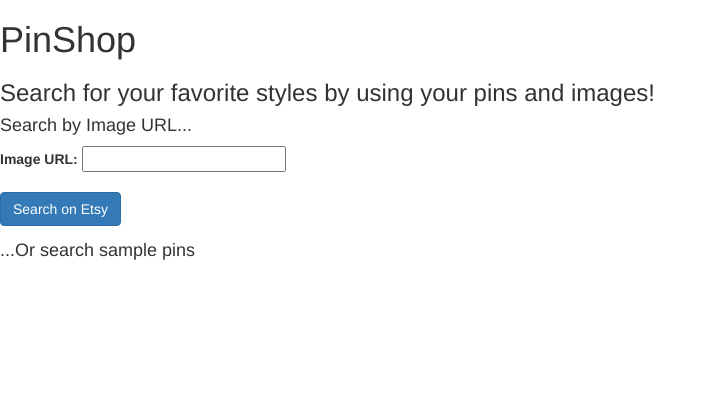
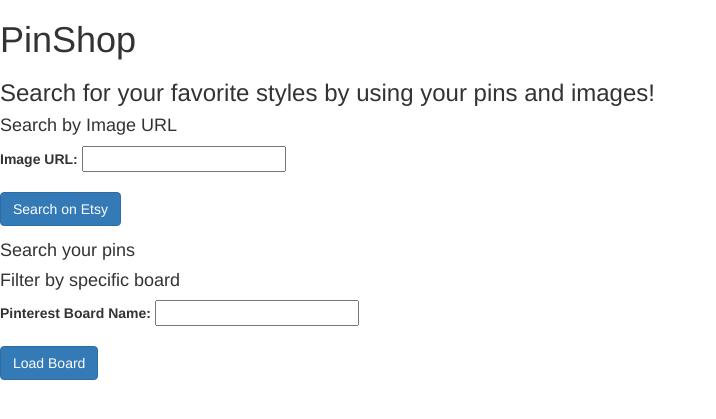
Before and after one commit to MelodyChu/PinShop-app, a Flask app: page /search in a window 1280 px wide. Shown: the part 52-471 px from the top of the page, without its empty margins (0-716 px from the left). Run offline with Flask 2, Linux system fonts and the light colour scheme; the visitor is signed in with stand-in values (Sample User, id 1); data that the repository does not hold is empty; some libraries are stand-ins or nearby versions.

Commit message:
Have Pinterest board filtering working & Pin Image URL search up and running; need to fix logout & size of request headers to Etsy

```diff
--- a/model.py
+++ b/model.py
@@ -13,7 +13,7 @@
 # Model definitions
 
 class User(db.Model):
-    """User of PinShop app; likely to implement user functionality fully in v2"""
+    """User of PinShop app; likely to implement user functionality fully in v2. For now, pin token is pin username"""
 
     __tablename__ = "users"
 
@@ -27,7 +27,7 @@
     size = db.Column(db.String(64), nullable=True) #selector for XS, small, medium, large
     pant_size = db.Column(db.Integer, nullable=True) #in inches; may be an extra column
     shoe_size = db.Column(db.Float, nullable=True) #US shoe sizes
-    pinterest_token = db.Column(db.String(100), nullable=True) #check pinterest user token formatting
+    pinterest_token = db.Column(db.String(100), nullable=True) #REPURPOSE to be pinterest username
 
     bookmarks = db.relationship('Bookmark') #relationship to bookmark
 
--- a/server.py
+++ b/server.py
@@ -10,7 +10,7 @@
 import json
 import pprint
 
-import requests
+import requests #check this
 
 from etsy_py.api import EtsyAPI
 
@@ -107,9 +107,48 @@
     r = requests.get("https://api.pinterest.com/v3/pidgets/boards/melodychuchu/fashion/pins/") # get my pins from fashion board
     melody_pins = r.json()
 
+    pin_list = [] #
+
+    for pin in melody_pins["data"]["pins"]: #data is a list of dictionaries; each pin is a dictionary containinin all info about pin
+        pin_dict = {} #each pin will be individual dictionary
+        pin_dict["id"] = pin["id"]
+        pin_dict["description"] = pin["description"]
+        pin_dict["dominant_color"] = pin["dominant_color"]
+        pin_dict["link"] = pin["link"]
+        pin_dict["image"] = pin["images"]["237x"]["url"]
+        pin_list.append(pin_dict) #append created filtered dictionaries into list
+
+    return pin_list # will change to return
+
+def get_user_pins_no_board(p_username): # may need to get pinterest username from DB. need to do board name conversion
+    """Make request ot Pinterest to get **user** pins with provided board; process to get fields. Returns list of dictionaries where e/ dict is pin obejct"""
+    pin_request_str = "https://api.pinterest.com/v3/pidgets/users/" + str(p_username) + "/pins/" # get my pins from fashion board
+    r = requests.get(pin_request_str)
+    user_pins = r.json()
+
     pin_list = [] #list of all pin dictionaries
 
-    for pin in melody_pins["data"]["pins"]: #data is a list of dictionaries; each pin is a dictionary containinin all info about pin
+    for pin in user_pins["data"]["pins"]: #data is a list of dictionaries; each pin is a dictionary containinin all info about pin
+        pin_dict = {} #each pin will be individual dictionary
+        pin_dict["id"] = pin["id"]
+        pin_dict["description"] = pin["description"]
+        pin_dict["dominant_color"] = pin["dominant_color"]
+        pin_dict["link"] = pin["link"]
+        pin_dict["image"] = pin["images"]["237x"]["url"]
+        pin_list.append(pin_dict) #append created filtered dictionaries into list
+
+    return pin_list # will change to return
+
+def get_user_pins_given_board(p_username, board): # may need to get pinterest username from DB. need to do board name conversion
+    """Make request ot Pinterest to get **user** pins with provided board; process to get fields. Returns list of dictionaries where e/ dict is pin obejct"""
+    board = board.replace(' ', '-') #replace spaces with dashes
+    pin_request_str = "https://api.pinterest.com/v3/pidgets/boards/" + str(p_username) + "/" + str(board) + "/pins/" # get my pins from fashion board
+    r = requests.get(pin_request_str)
+    user_pins = r.json()
+
+    pin_list = [] #list of all pin dictionaries
+
+    for pin in user_pins["data"]["pins"]: #data is a list of dictionaries; each pin is a dictionary containinin all info about pin
         pin_dict = {} #each pin will be individual dictionary
         pin_dict["id"] = pin["id"]
         pin_dict["description"] = pin["description"]
@@ -148,21 +187,24 @@
     # Get form variables
     email = request.form["email"]
     password = request.form["password"]
+    pinterest_token = request.form["pin-username"] #using Pinterest username as stand-in for token w/o OAuth
     age = int(request.form["age"])
-    #add gender here
+    gender = request.form["gender"]
     size = request.form["size"]
     pant_size = int(request.form["pant_size"])
     shoe_size = float(request.form["shoe_size"])
 
     pw_hash = bcrypt.generate_password_hash(password) #encrypting passowrds
-    new_user = User(email=email, password=pw_hash, age=age, size=size, pant_size=pant_size, shoe_size=shoe_size)
+    new_user = User(email=email, password=pw_hash, pinterest_token=pinterest_token, age=age, gender=gender, size=size, pant_size=pant_size, shoe_size=shoe_size)
 
     db.session.add(new_user) #specific to the DB session not flask session - to confirm
     db.session.commit()
 
     session["user_id"] = User.query.filter_by(email=new_user.email).first().user_id #CHECK THIS; make sure user gets into session once they register
+    session["pin_username"] = User.query.filter_by(email=new_user.email).first().pinterest_token
     print "SEE SESSION HERE!!!!!  **********************"
     print session # to debug
+    # <SecureCookieSession {u'pin_username': u'melodychuchu', u'user_id': 10}>
 
     flash("User {} added.".format(email))
     return redirect("/search")
@@ -196,6 +238,8 @@
         return redirect("/login")
 
     session["user_id"] = user.user_id # session ID will be BIG; includes Etsy payload below
+    session["pin_username"] = user.pinterest_token
+    print session #debugging
     # need to put this in registration as well
 
     flash("Logged in")
@@ -205,8 +249,10 @@
 @app.route('/logout')
 def logout():
     """Log out user."""
-
+    print session["pin_username"]
     del session["user_id"]
+    #import pdb; pdb.set_trace()
+    del session["pin_username"] # <SecureCookieSession {'user_id': 10, u'pin_username': u'melodychuchu'}>
     flash("Logged Out.")
     return redirect("/search")
 
@@ -214,12 +260,32 @@
 @app.route('/search', methods=['GET', 'POST']) # how to customize search URL per user?
 def user_search():
     if request.method == 'GET':
-        melody_pins = get_melody_pins() # this is a list of dicts; will customize once i implement user pin pulls
-        print "******LOOK HERE FOR PINS!!!!!!!!!!*********************************"
-        print melody_pins
-        return render_template("search.html", melody_pins=melody_pins) # pass melody_pins to jinja
+        if not session["pin_username"]: #if user has not provided a pinterest username
+            melody_pins = get_melody_pins() # this is a list of dicts; will customize once i implement user pin pulls
+            print "******LOOK HERE FOR PINS!!!!!!!!!!*********************************"
+            # print melody_pins
+            # print session
+            # import pdb; pdb.set_trace()
+            return render_template("search.html", melody_pins=melody_pins) # pass melody_pins to jinja
+        else: # if user has pin username
+
+            try:
+                board = request.args.get("board-name") #use request.args to get board name from input HTML
+                user_pins = get_user_pins_given_board(session["pin_username"], board)
+                print "***********ROUTE 1 *******************"
+            except:
+                user_pins = get_user_pins_no_board(session["pin_username"]) #pulls all pins for that user
+                print "***********ROUTE 2 *******************"
+            return render_template("search.html", melody_pins=user_pins) # check melody pins which one this ==
+
+
     if request.method == 'POST':
+        # try:
         imageURL = request.form.get('image_URL') # get image URL from the form
+        print "***********IMAGE URL 1********************"
+        # except:
+        #     imageURL = request.args.get('image') # get image URL from selected pin image radio button
+        #     print "***********IMAGE URL 2********************"
         clarifai_concepts = None
         # clarifai_color = None # adding clarifai color here as well
         try:
@@ -247,6 +313,7 @@
     else:
         print ("No process could happen! SadFace :( ")
         return redirect('/search')
+
 
 @app.route('/results', methods=['GET'])
 def show_results():
--- a/templates/search.html
+++ b/templates/search.html
@@ -4,25 +4,58 @@
     <div>
     <p><h3>Search for your favorite styles by using your pins and images!</h3></p>
 </div>
-     <form action="/search" method="POST">
-      <p><h4>Search by Image URL...</h4></p>
+     <form action="/search" method="POST" id="image_form">
+      <p><h4>Search by Image URL</h4></p>
     <div class="form-group">
       <label>Image URL:
-          <input type="url" name="image_URL" class="image_URL">
+          <input type="url" name="image_URL" class="image_URL" id="image_URL">
       </label>
     </div>
 
     <div class="form-group">
-      <p><input type="submit" value="Search on Etsy" class="btn btn-primary"></p>
+      <p><input type="submit" value="Search on Etsy" id="Etsy-search" class="btn btn-primary"></p>
     </div>
 
   </form>
-  <p><h4>...Or search sample pins</h4></p>
-  {% for pin in melody_pins %}
+
+  {# SEARCH FOR BOARD PORTION IF USER PROVIDES PINTEREST NAME #}
+  <form action="/search" method="GET"> {# make sure this is correctly a get request; need to send board name #}
+  {% if "pin_username" in session %}
+    <p><h4>Search your pins</h4></p>
+    <p><h4>Filter by specific board</h4></p> <!-- Allow user to input specific board name -->
+    <div class="form-group">
+      <label>Pinterest Board Name:
+          <input type="text" name="board-name" class="board-name">
+      </label>
+    </div>
+
+    <div class="form-group">
+      <p><input type="submit" value="Load Board" class="btn btn-primary"></p>
+    </div>
+  </form>
+
+  {% else %}
+    <p><h4>Search sample pins</h4></p>
+  {% endif %}
+
+  {# SEARCH FOR SPECIFIC PIN AND SUBMIT #}
+<div id="pin-list">
+  {% for pin in melody_pins %} {# melody_pins can either be sample pins or melody's pins depending on session #}
     <div>
       <a href="{{ pin['link'] }}"><img src="{{ pin['image'] }}">{{ pin['description'] }}</a>
-      {# selector checkbox <button class="" data-listingdata="" >Save</button> #}
+      <input type="radio" name="pin-select" class="radiobutton" data-pindata="{{ pin['image'] }}">
     </div>
   {% endfor %}
+</div>
 
+<script type="text/javascript">
+
+$('.radiobutton').click(
+  function (evt) {
+    let button_data = $(this).data("pindata");
+    console.log(button_data);
+    $("#image_URL")[0].value = button_data;
+  }
+  )
+</script>
 {% endblock %}
```
Also changed, not shown: Clarifai-test/Pinterest-test.py (added, +109 -0 lines), templates/registration.html (+17 -0 lines).
